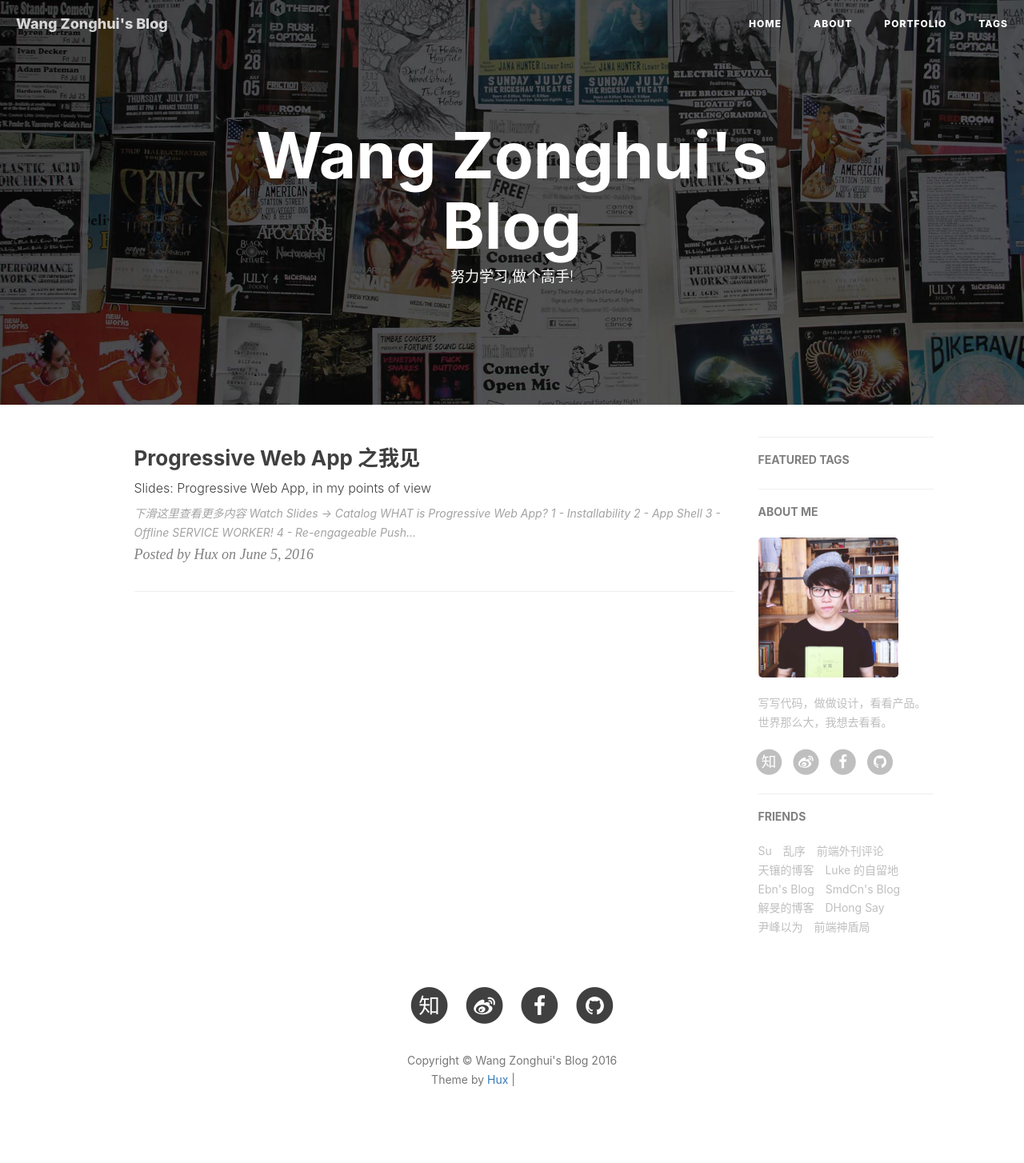
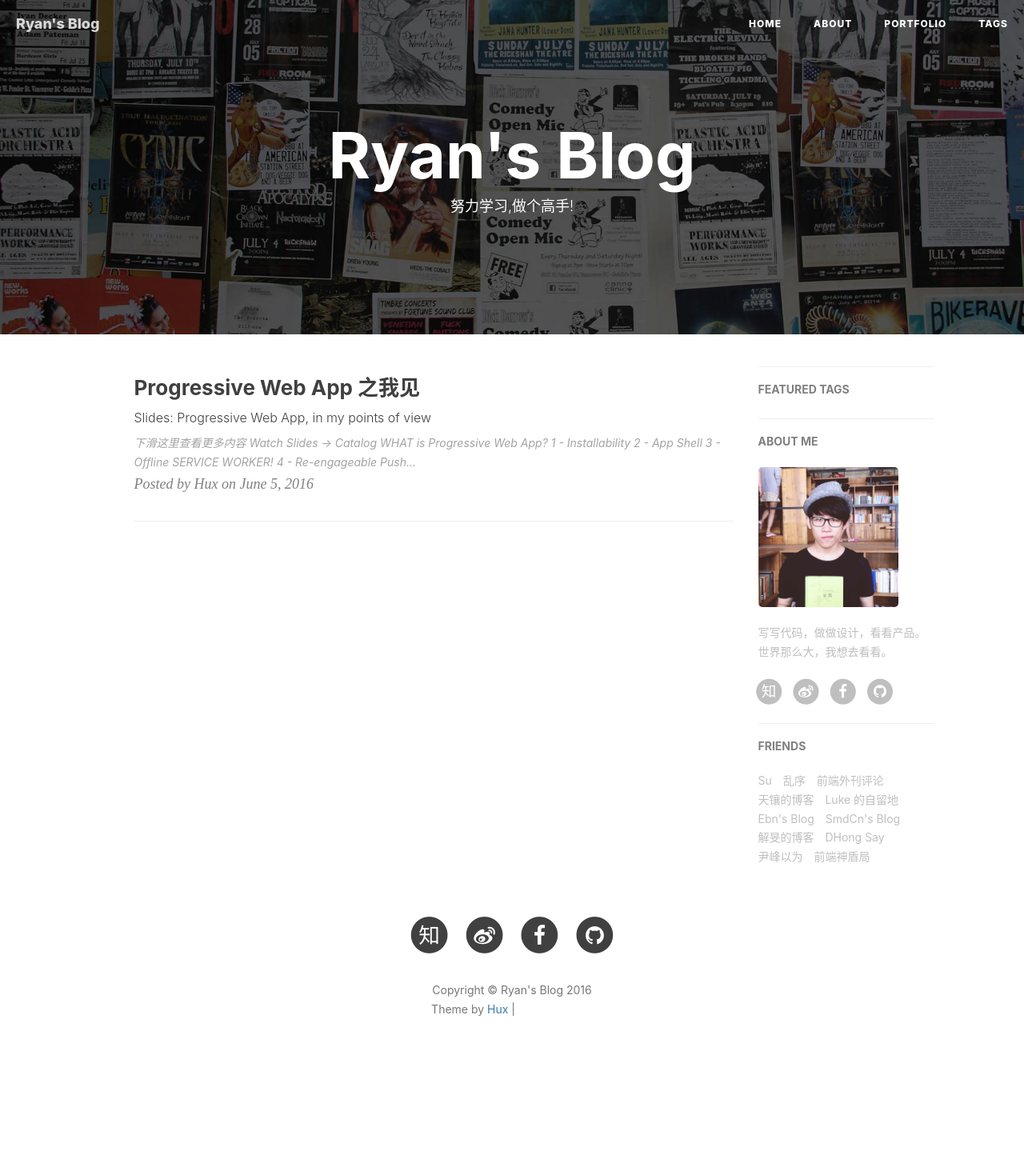
Before and after one commit to dnqs123/dnqs123.github.io, a Jekyll site: the page built from index.html, in a window 1280 px wide. Shown: the whole page at 80% size. Built offline with Jekyll 4.4.1, drawn with Linux system fonts in a browser that asks for light colours; nearby versions of some CDN libraries; the list of posts is cut into pages by our own code; comment, search, counter and statistics services are not loaded; after the commit the page ends 1366 px from its top, so only the background shows below that; some of the changed lines change nothing that is shown; grey boxes are pictures that could not be loaded.

Commit message:
no message

```diff
--- a/_config.yml
+++ b/_config.yml
@@ -1,11 +1,11 @@
 # Site settings
-title: Wang Zonghui's Blog
-SEOTitle: Wang Zonghui's Blog | Wang Zonghui's Blog
+title: Ryan's Blog
+SEOTitle: Ryan's Blog | Ryan's Blog
 header-img: img/home-bg.jpg
 email: dnqs123@gmail.com
-description: "关于前端与设计、黑客与画家 | 黄玄，Web & Mobile Lover，Front-End Engineer，UX Designer | 这里是 @Hux黄玄 的个人博客，与你一起发现更大的世界。"
-keyword: "黄玄, Hux黄玄, Hux, 鬼栈, huxpro, @huxpro, 黄玄的博客, Hux Blog, 博客, 个人网站, 互联网, 前端, 设计, 产品, 肖玉, Lynn, 肖玉的男朋友"
-url: "http://huangxuan.me"              # your host, for absolute URL
+description: "iOS Developer | 这里是 Ryan 的个人博客，与你一起发现更大的世界。"
+keyword: "博客, 个人网站, 互联网, 前端, 设计, 产品"
+url: "https://dnqs123.github.io"              # your host, for absolute URL
 baseurl: ""                             # for example, '/blog' if your blog hosted on 'host/blog'
 
 
```
